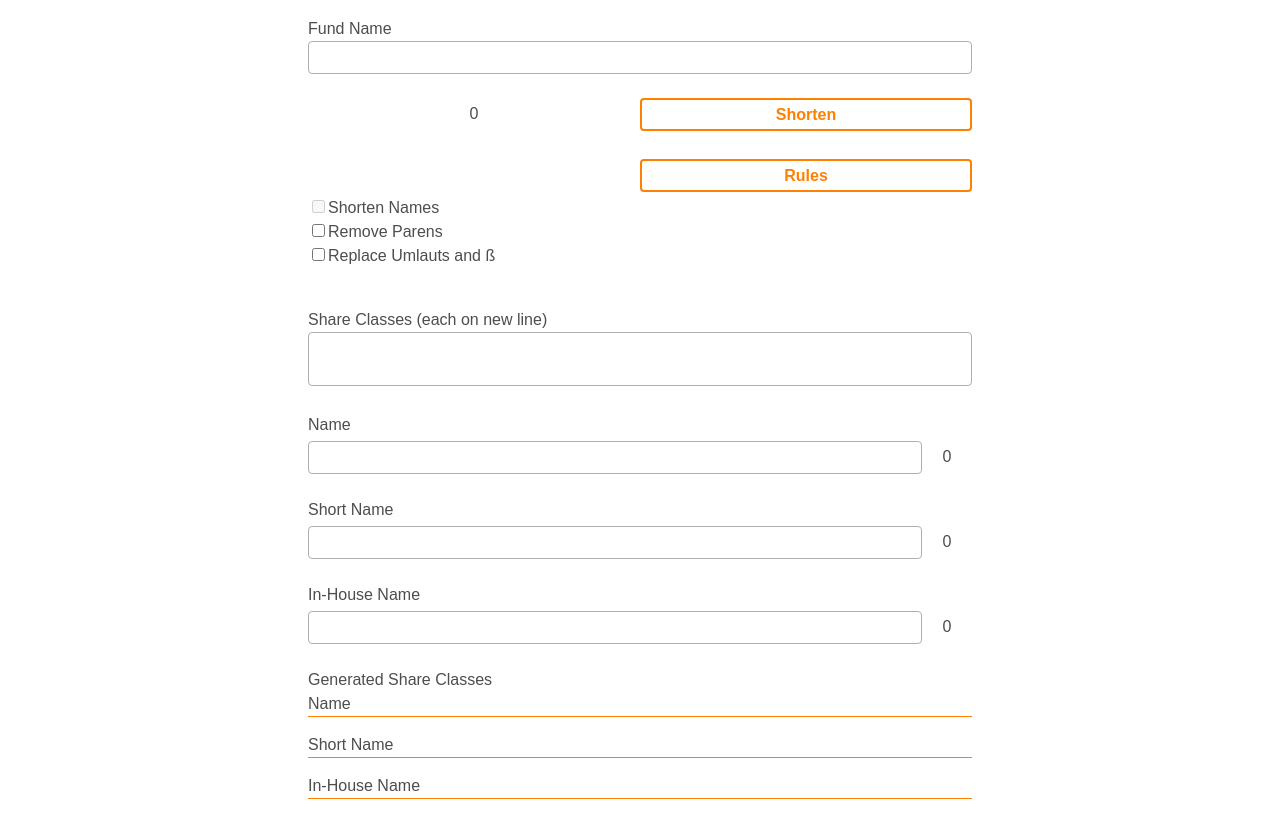
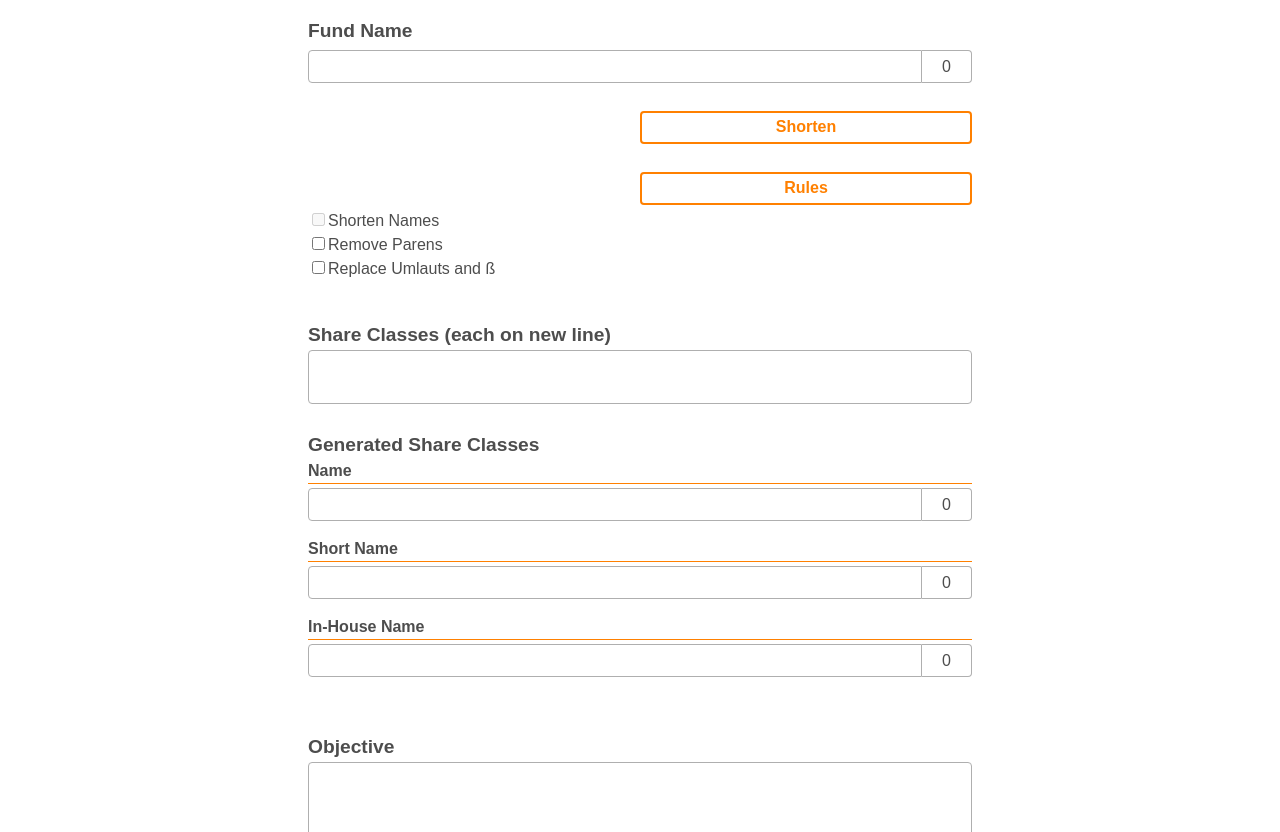
Before and after one commit to mareksl/nameShortener, a plain HTML site: page index.html in a window 1280 px wide. Shown: the part 83-915 px from the top of the page. Drawn offline with Linux system fonts and the light colour scheme; a web font is replaced by a local one.

Commit message:
styling, change layout (generated names)

```diff
--- a/css/styles.scss
+++ b/css/styles.scss
@@ -23,16 +23,14 @@ input[type='text'] {
 	height: 33px;
 	// width: 100%;
 	padding: 8px;
-	border: 1px solid $tr-lightgray;
-	border-radius: 4px;
-}
-
-.nameInput {
-	width: 100%;
 }
 
 .nameOutput {
 	flex: 1 0 auto;
+	border: 1px solid $tr-lightgray;
+	border-radius: 4px;
+	border-top-right-radius: 0;
+	border-bottom-right-radius: 0;
 }
 
 .nameInput:focus,
@@ -49,21 +47,26 @@ textarea:focus {
 	height: 33px;
 	padding: 8px 0;
 	text-align: center;
+	border: 1px solid $tr-lightgray;
+	border-left: 0;
+	border-top-right-radius: 4px;
+	border-bottom-right-radius: 4px;
 }
-
-.nameLenFund {
+.objLen {
 	line-height: 1;
 	display: block;
-	flex: 0 1 50%;
+	width: 50px;
 	height: 33px;
 	padding: 8px 0;
 	text-align: center;
+	flex: 1 0 auto;
 }
+
 
 .nameGroupOutput {
 	display: flex;
 	flex-direction: row;
-	flex-wrap: wrap;
+	flex-wrap: nowrap;
 	justify-content: flex-end;
 	min-height: 33px;
 	margin: 4px 0;
@@ -198,6 +201,8 @@ textarea {
 	margin-bottom: 1em;
 
 	li {
+		display: inline-block;
+		width: calc(100% - 50px);
 		border-bottom: 1px dotted $tr-lightorange;
 
 		&:focus {
@@ -205,6 +210,13 @@ textarea {
 			border-color: $tr-orange;
 			outline: none;
 		}
+	}
+	span {
+		width: 50px;
+		border-left: 1px dotted $tr-lightorange;
+		border-bottom: 1px dotted $tr-lightorange;
+		display: inline-block;
+		text-align: center;
 	}
 }
 
--- a/css/typography.scss
+++ b/css/typography.scss
@@ -64,12 +64,12 @@ h1 {
 }
 
 h2 {
-	font-size: 1.5em;
+	font-size: 1.2em;
 	font-weight: bold;
 }
 
 h3 {
-	font-size: 1.25em;
+	font-size: 1em;
 	font-weight: bold;
 }
 
--- a/index.html
+++ b/index.html
@@ -12,13 +12,15 @@
 
 	<div class="main">
 		<div class="formGroup">
-			<label>Fund Name
-			<input class="nameInput" type="text" id="inputName">
+			<label><h2>Fund Name</h2>
+			<div class="nameGroupOutput">
+			<input class="nameOutput" type="text" id="inputName">
+			<span class="nameLen" id="lenName">0</span>
+			</div>
 			</label>
 		</div>
 		<div class="formGroup">
 			<div class="nameGroupOutput">
-				<span class="nameLenFund" id="lenName">0</span>
 				<button class="shortenName" type="button" id="buttonShorten">Shorten</button>
 			</div>
 		</div>
@@ -36,9 +38,7 @@
 					<tfoot>
 						<tr>
 							<td contenteditable="true"></td>
-							<!-- <td><input type="text" name="" value="" class="nameInput"></td> -->
 							<td contenteditable="true"></td>
-							<!-- <td><input type="text" name="" value="" class="nameInput"></td> -->
 							<td><button class="shortenName">Add</button></td>
 						</tr>
 					</tfoot>
@@ -61,42 +61,32 @@
 	</div>
 	<div class="main">
 		<div class="formGroup">
-			<label>Share Classes (each on new line)
+			<label><h2>Share Classes (each on new line)</h2>
 		<textarea class="shareClassesInput" id="shareClasses"></textarea></label>
 		</div>
-		<div class="formGroup">
-			<label>Name
-				<div class="nameGroupOutput">
-			<input class="nameOutput" type="text" id="outputName"></label>
-			<span class="nameLen" id="lenOutputName">0</span>
-		</div>
+	<div class="formGroup">
+		<h2>Generated Share Classes</h2>
+		<div class="nameList">
+			<span class="nameType"><h3>Name</h3></span>
+			<div class="nameGroupOutput">
+		<input class="nameOutput" type="text" id="outputName">
+		<span class="nameLen" id="lenOutputName">0</span>
 	</div>
-	<div class="formGroup">
-		<label>Short Name
-			<div class="nameGroupOutput">
-			<input class="nameOutput" type="text" id="outputShortName"></label>
-			<span class="nameLen" id="lenOutputShortName">0</span>
-		</div>
-	</div>
-	<div class="formGroup">
-		<label>In-House Name
-			<div class="nameGroupOutput">
-			<input class="nameOutput" type="text" id="outputInHouseName"></label>
-			<span class="nameLen" id="lenOutputInHouseName">0</span>
-		</div>
-	</div>
-	<div class="formGroup">
-		Generated Share Classes
-		<div class="nameList">
-			<span class="nameType">Name</span>
 
 			<ul id="shareClassesOutput" class="shareClasses">
 			</ul>
-			<span class="nameType">Short Name</span>
-
+			<span class="nameType"><h3>Short Name</h3></span>
+			<div class="nameGroupOutput">
+			<input class="nameOutput" type="text" id="outputShortName">
+		<span class="nameLen" id="lenOutputShortName">0</span>
+	</div>
 			<ul id="shareClassesOutputShort" class="shareClasses">
 			</ul>
-			<span class="nameType">In-House Name</span>
+			<span class="nameType"><h3>In-House Name</h3></span>
+				<div class="nameGroupOutput">
+				<input class="nameOutput" type="text" id="outputInHouseName">
+			<span class="nameLen" id="lenOutputInHouseName">0</span>
+		</div>
 			<ul id="shareClassesOutputInHouse" class="shareClasses">
 			</ul>
 		</div>
@@ -104,13 +94,13 @@
 	</div>
 	<div class="main">
 		<div class="formGroup">
-			<label>Objective
+			<label><h2>Objective</h2>
 		<textarea class="objInput" id="inputObj"></textarea>
 		</label>
 		</div>
 		<div class="formGroup">
 			<div class="nameGroupOutput">
-				<span class="nameLen" id="lenObj">0</span>
+				<span class="objLen" id="lenObj">0</span>
 				<button class="shortenName" type="button" id="buttonObjUmlauts">Replace Umlauts</button>
 			</div>
 			<div class="nameGroupOutput">
--- a/js/script.js
+++ b/js/script.js
@@ -100,8 +100,11 @@ var nameChecker = (function() {
     output.innerHTML = '';
     var classesOutput = nameChecker.addShareClasses(name, sClasses);
     for (var i = 0; i < classesOutput.length; i++) {
-      output.innerHTML += '<li tabindex="0" contenteditable="true">' + classesOutput[i] + '</li>';
-    }
+			var lenId = output.id+'_'+i;
+      output.innerHTML += '<li tabindex="0" contenteditable="true">' + classesOutput[i] + '</li><span id="'+lenId+'">0</span>';
+		}
+
+
   }
   // EVENT LISTENERS
   var inputName = $('#inputName'),
```
Also changed, not shown: css/styles.css, 1 other file.
